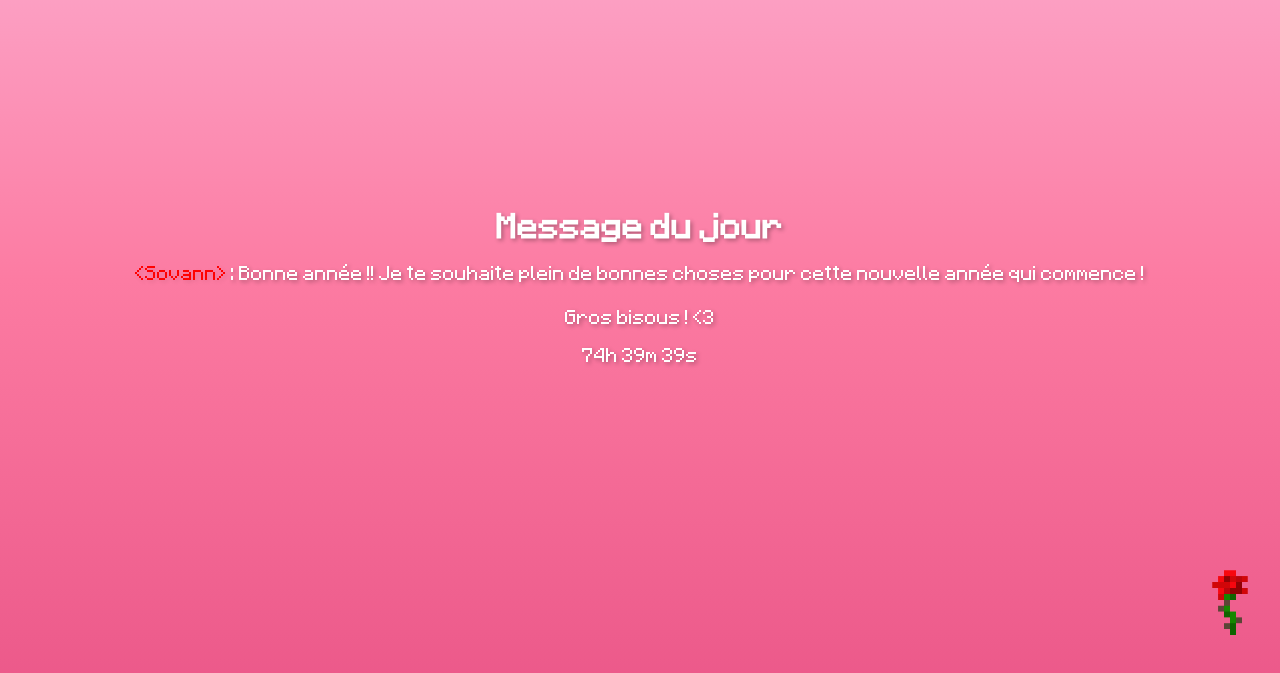
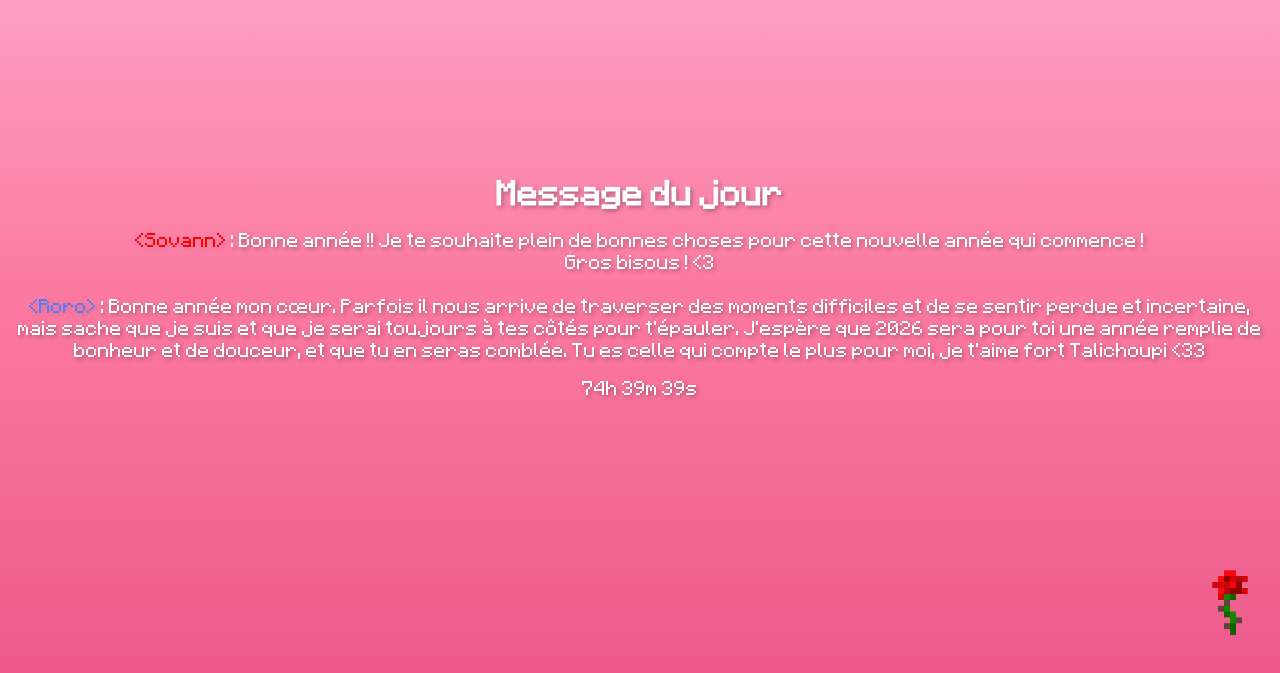
Before and after one commit to Sagelow/un-petit-message, a plain HTML site: page index.html in a window 1280 px wide. Shown: the part 119-792 px from the top of the page. Drawn offline with Linux system fonts and the light colour scheme.

Commit message:
Add files via upload

```diff
--- a/data.json
+++ b/data.json
@@ -3,9 +3,9 @@
     "title": "",
     "message": "<span class='tiktok'>Tic...Tac...</span>"
   },
-  "2025-12-29T19:26": {
+  "2025-12-29T19:57": {
     "title": "Message du jour",
-    "message": "<span>&lt;Sovann&gt;</span>&nbsp:&nbspBonne année !! Je te souhaite plein de bonnes choses pour cette nouvelle année qui commence !<br><br>Gros bisous ! <3"
+    "message": "<span>&lt;Sovann&gt;</span>&nbsp:&nbspBonne année !! Je te souhaite plein de bonnes choses pour cette nouvelle année qui commence !<br>Gros bisous ! <3<br><br><span class='roro'>&lt;Roro&gt;</span>&nbsp:&nbspBonne année mon cœur. Parfois il nous arrive de traverser des moments difficiles et de se sentir perdue et incertaine, mais sache que je suis et que je serai toujours à tes côtés pour t'épauler. J'espère que 2026 sera pour toi une année remplie de bonheur et de douceur, et que tu en seras comblée. Tu es celle qui compte le plus pour moi, je t'aime fort Talichoupi <33"
   },
   "2026-01-02T00:00": {
     "title": "Message du jour",
--- a/style.css
+++ b/style.css
@@ -62,6 +62,15 @@ span{
     align-items: center;
 }
 
+.roro{
+    text-shadow: 2px 2px 4px rgba(0, 0, 0, 0.1);
+    font-size: 2vh;
+    font-weight: normal;
+    color: rgb(76, 127, 255);
+    justify-content: center;
+    align-items: center;
+}
+
 #title{
     font-size: 3.5vh;
     font-weight: bold;
```
